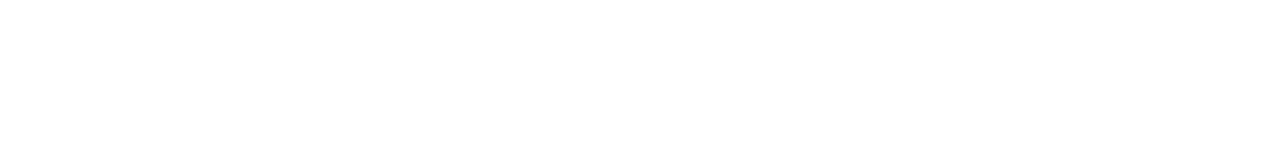
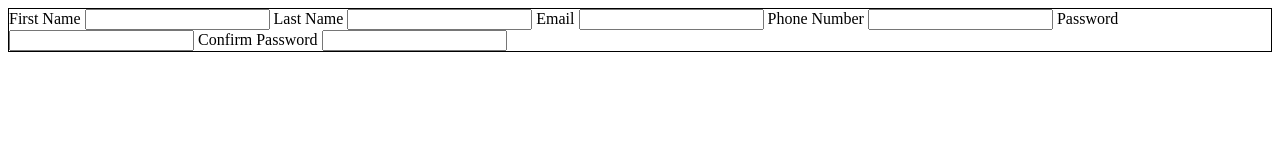
Before and after one commit to jakedevs/signup-form, a website built with Vite: page index.html in a window 1280 px wide. Built offline with nearby package versions, Linux system fonts and the light colour scheme.

Commit message:
Basic page layout, minor css

```diff
--- a/index.html
+++ b/index.html
@@ -6,7 +6,27 @@
     <title>Vite App</title>
   </head>
   <body>
-    <div id="app"></div>
+    <div id="img"></div>
+    <div id="main">
+      <div id="headers"></div>
+      <div id="forms">
+        <div id="formheader"></div>
+        <div id="formtable">
+          <label for="first-name">First Name</label>
+          <input type="text" id="first-name" name="first-name">
+          <label for="last-name">Last Name</label>
+          <input type="text" id="last-name" name="last-name">
+          <label for="email">Email</label>
+          <input type="text" id="email" name="email">
+          <label for="phone-number">Phone Number</label>
+          <input type="text" id="phone-number" name="phone-number">
+          <label for="password">Password</label>
+          <input type="text" id="password" name="password">
+          <label for="confirm-password">Confirm Password</label>
+          <input type="text" id="confirm-password" name="confirm-password">
+        </div>
+      </div>
+    </div>
     <script type="module" src="/main.js"></script>
   </body>
 </html>
--- a/style.css
+++ b/style.css
@@ -0,0 +1,9 @@
+#main {
+  display: flex;
+  justify-content: center;
+  align-items: center;
+}
+
+#forms {
+  border: 1px solid black;
+}
```
